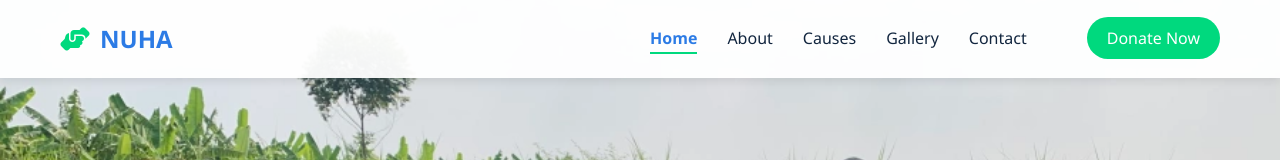
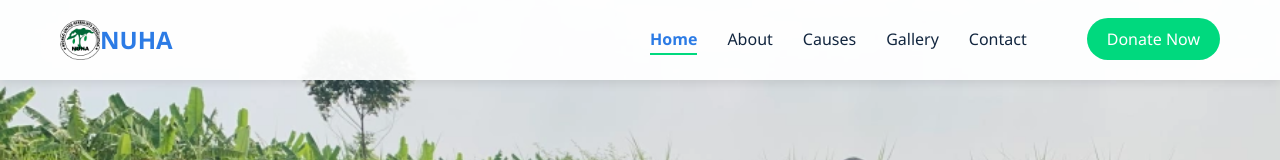
Before and after one commit to Dariusmumbere/website, a plain HTML site: page index.html in a window 1280 px wide. Shown: the top 160 px of the page. Drawn offline with Linux system fonts and the light colour scheme.

Commit message:
Update index.html

```diff
--- a/index.html
+++ b/index.html
@@ -730,7 +730,7 @@
         <div class="container">
             <nav class="navbar">
                 <a href="index.html" class="logo">
-                    <i class="fas fa-hands-helping"></i>
+                    <img src="logoo.png" height="40" width="40" alt="NUHA-logo">
                     <span>NUHA</span>
                 </a>
 
```
